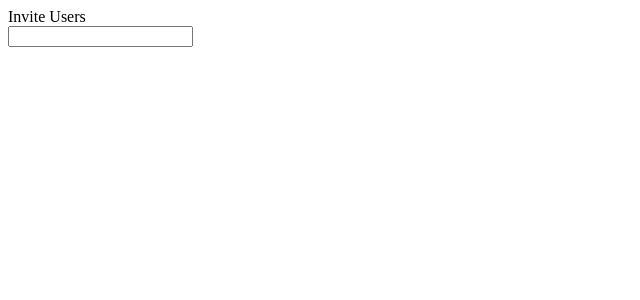
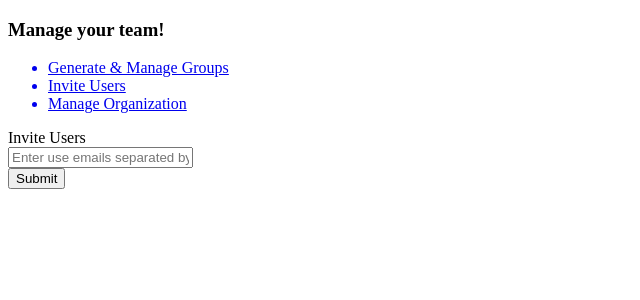
Before and after one commit to New-Crew/NewCrew, a React app: page /invite in a window 1280 px wide. Shown: the top 300 px of the page, without its empty margins (0-640 px from the left). Built offline with nearby package versions, Linux system fonts and the light colour scheme.

Commit message:
added Admin manegement

```diff
--- a/src/components/AdminCreateGroups.jsx
+++ b/src/components/AdminCreateGroups.jsx
@@ -1,11 +1,36 @@
 // this file will be rendered when the admin wants to generate groups
 
-import React, { Component } from 'react';
+import React, { Component, useState, useEffect } from 'react';
+import AdminMainConsole from './AdminMainConsole.jsx'
 
 function AdminCreateGroups() {
+    const [createGroups, setCreateGroups] = useState(false);
+
+
+    function generateGroups() {
+        // have a button that when clicked will send a fetch request to our backend to generate and retrieve the groups. If the generation is successful, set createGroups to true and render them on the page
+    const headers = {
+        method: 'POST',
+        headers: { 'Content-Type': 'application/json' },
+        body: users
+    }
+
+    fetch('/addUser', headers)
+        .then((data) => data.json())
+        .then((response) => {
+            console.log("response from addUser: ", response)
+        })
+    }
+
+    if (createGroups === true) {
+        // display groups
+    }
+
     return (
-
-        <button>Generate Groups</button>
+        <div className="generate">
+            <AdminMainConsole />
+            <button onClick={generateGroups}>Generate Groups</button>
+        </div>
     )
 }
 export default AdminCreateGroups;
--- a/src/components/AdminInviteUsers.jsx
+++ b/src/components/AdminInviteUsers.jsx
@@ -1,16 +1,42 @@
 //  this is the component that will show when admins want to invite users to their org
 
-import React, { Component } from 'react';
+// ** this is almost working but we're still getting an error back from the database
+
+import React, { Component, useState, useEffect } from 'react';
+import AdminMainConsole from './AdminMainConsole.jsx'
+
 
 function AdminInviteUsers() {
+    const [invited, setInvites] = useState(false)
+    const [users, setUsers] = useState('')
 
+    function inviteUsers() {
+        // when the invite button is clicked, we'll send a POST request to our backend to add the users to the db. We'll then display a "signal of successful invite" and then the list of invited users for the admin
+        event.preventDefault()
+        console.log("users ", users);
+        const stringify = JSON.stringify(users)
+        console.log("stringify: ", users);
+        const headers = {
+            method: 'POST',
+            headers: { 'Content-Type': 'application/json' },
+            body: stringify
+        }
+
+        fetch('/addUser', headers)
+            .then((data) => data.json())
+            .then((response) => {
+                console.log("response from addUser: ", response)
+            })
+    }
 
     return (
         <div className="inviteUsers">
-            <form>
-                <label>Invite Users</label><br />
-                <input className="bulkInvite"></input>
-            </form>
+            <AdminMainConsole />
+            <label>Invite Users</label><br />
+            <input className="invited" id="invited" placeholder="Enter use emails separated by commas" onChange={(event) => setUsers(event.target.value)}></input><br />
+            <input type="submit" onClick={inviteUsers}></input>
+            <br />
+
         </div>
     )
 }
--- a/src/components/AdminLogin.jsx
+++ b/src/components/AdminLogin.jsx
@@ -8,7 +8,7 @@ const AdminLogin = () => {
     const [admin, setAdmin] = useState(true);
     const [email, setEmail] = useState('');
     const [password, setPassword] = useState('');
-    const [orgName, setOrgName] = useState('');
+    const [orgName, setOrgName] = useState(null);
 
 
     const handleClick = () => {
@@ -42,6 +42,7 @@ const AdminLogin = () => {
         return (<Redirect to="/manage" path />)
     }
 
+
     return (
 
         <div>
@@ -61,7 +62,7 @@ const AdminLogin = () => {
                 <br />
                 <input type="text" placeholder="enter your password" id="password" name="password" onChange={(event) => setPassword(event.target.value)}></input>
                 <br />
-                <input type="submit" onClick={handleClick} ></input>
+                <input type="submit" onClick={handleClick}>Create Team</input>
             </form>
         </div>
     )
--- a/src/components/AdminMainConsole.jsx
+++ b/src/components/AdminMainConsole.jsx
@@ -1,17 +1,29 @@
-// should display list of organization members, and also the option to navigate to the "invite user" page as well as a "generate groups" button
-// when the generate groups button is pushed, the groups should appear on the page.
+import { Link } from 'react-router-dom'
+import React, { Component, useState, useEffect } from 'react';
+
 
 function AdminMainConsole() {
-    // will need to do a fetch request here to get a list of all members they've added to their organization.
+    const [invite, setInvites] = useState(null);
+
+    if (invite === true) {
+
+    }
+
     return (
-        <div className="adminConsole">
-            {/* <h1>{orgName = { orgName }}</h1> */}
-            <p>this is the admin console</p>
-
-
-
-        </div>
-
+        <nav>
+            <h3>Manage your team!</h3>
+            <ul>
+                <Link to="/create">
+                    <li>Generate & Manage Groups</li>
+                </Link>
+                <Link to="/invite">
+                    <li>Invite Users</li>
+                </Link>
+                <Link to="/groups">
+                    <li>Manage Organization</li>
+                </Link>
+            </ul>
+        </nav>
     )
 }
 
--- a/src/components/LoginForm.jsx
+++ b/src/components/LoginForm.jsx
@@ -2,13 +2,14 @@
 
 // if they're not creating a new team, they'll see just the email and password options + a login button
 import UserContainer from '../containers/UserContainer.jsx'
+import AdminContainer from '../containers/AdminContainer.jsx'
 import React, { Component, useState, useEffect } from 'react';
 import { BrowserRouter as Router, Switch, Route, Link, Redirect, useHistory } from 'react-router-dom'
 import Nav from './Nav.jsx'
 
 const LoginForm = () => {
     const [admin, setAdmin] = useState(false);
-    const [isLogged, setLogin] = useState(false);
+    const [isUser, setUser] = useState(null);
     const [email, setEmail] = useState('');
     const [password, setPassword] = useState('');
 
@@ -29,24 +30,35 @@ const LoginForm = () => {
         fetch('/login', headers)
             .then((data) => data.json())
             .then((response) => {
-                console.log("response", response)
-                if (response.length > 0) {
-                    setLogin(true);
+                console.log("response from login", response[0].admin)
+                if (response[0].admin === true) {
+                    // if the user logging in is an admin
+                    setAdmin(true);
+                }
+                else if (response[0]) {
+                    // if the user logging in is found in the db
+                    console.log("else if", response[0]);
+                    setUser(true);
                 } else {
-                    alert("reach out to your admin for an invite")
+                    // the user doesn't exist in the db
+                    alert("reach out to your admin for an invite!")
                 }
             })
     }
 
-    if (isLogged === true) {
+    if (isUser === true) {
         //redirects to user console once Admin has been added to the database
         return (<Redirect to="/user" path />)
+    }
+
+    if (admin === true) {
+        return (<Redirect to="/manage" path />)
     }
 
     return (
 
         <div>
-              <Nav />
+            <Nav />
             <form>
                 <label>Username</label>
                 <br />
--- a/src/components/Nav.jsx
+++ b/src/components/Nav.jsx
@@ -10,10 +10,10 @@ function Nav() {
     <nav>
       <h3>Are you creating a new organization?</h3>
       <ul>
-        <Link style={navStyle} to="/admin">
+        <Link to="/admin">
           <li>Yes</li>
         </Link>
-        <Link style={navStyle} to="/">
+        <Link to="/">
           <li>No</li>
         </Link>
       </ul>
```
Also changed, not shown: src/components/AdminManageMembers.jsx (added, +34 -0 lines).
